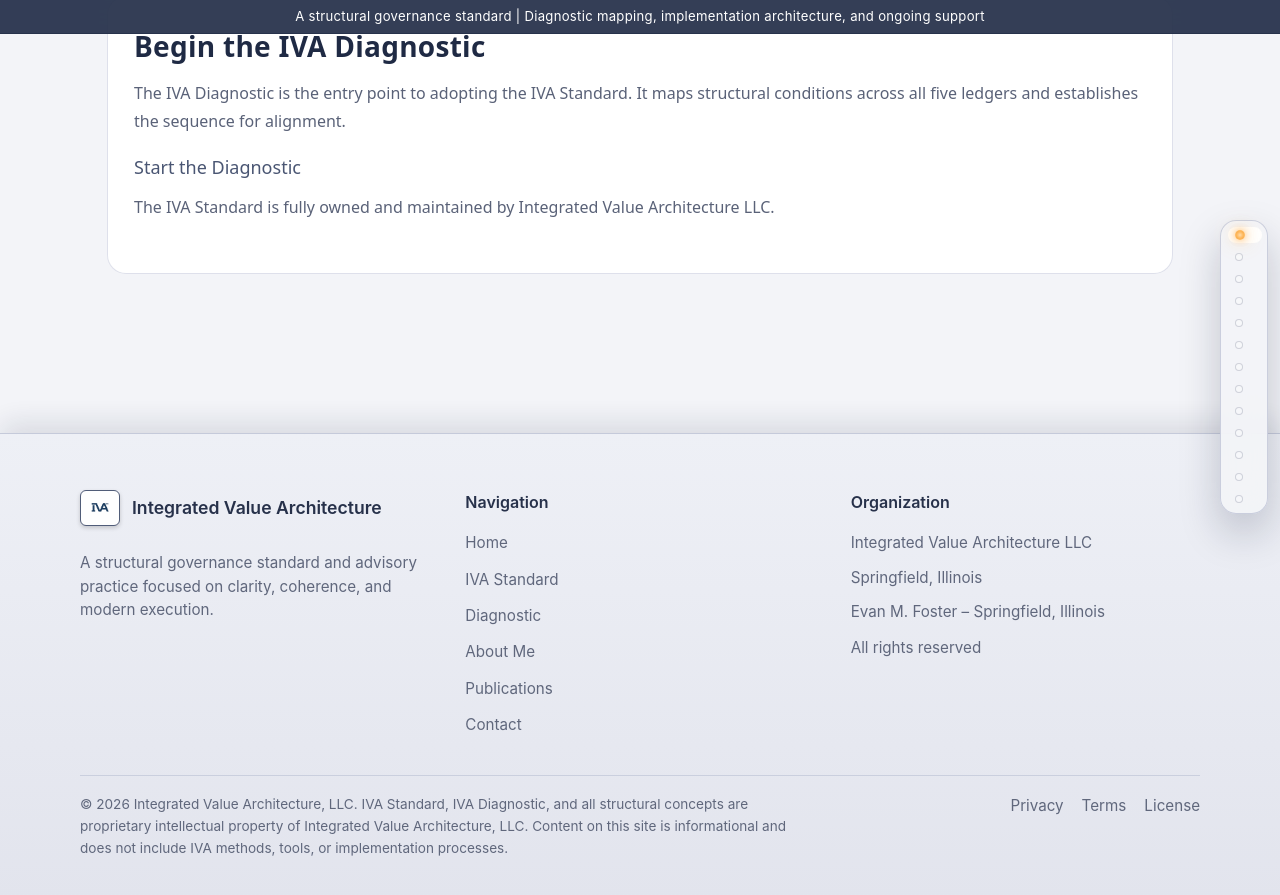
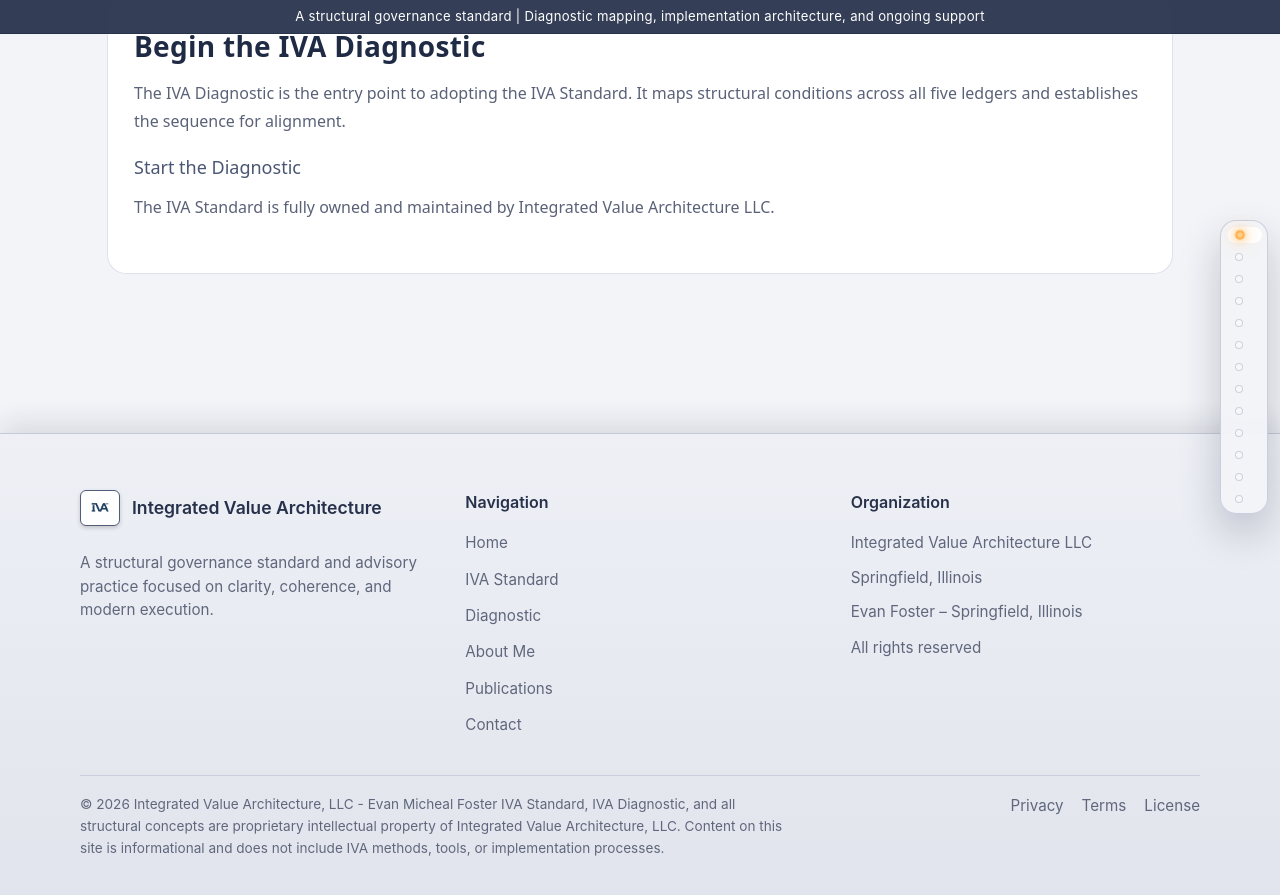
Before and after one commit to efost7873/integratedvaluearchitecture.com, a Jekyll site: the page built from index.html, in a window 1280 px wide and 900 px high, scrolled down 6000 px. Shown: the top 895 px of the window. Built offline with Jekyll 4.4.1, drawn with Linux system fonts in a browser that asks for light colours.

Commit message:
Update footer.html

```diff
--- a/_includes/footer.html
+++ b/_includes/footer.html
@@ -38,7 +38,7 @@
 
         <!-- Minimal authority link for search engines -->
         <a class="iva-footer-link" href="{{ site.baseurl }}/evan-foster-springfield-illinois">
-          Evan M. Foster – Springfield, Illinois
+          Evan Foster – Springfield, Illinois
         </a>
 
         <p class="iva-footer-text">All rights reserved</p>
@@ -49,7 +49,7 @@
     <!-- Legal Row -->
     <div class="iva-footer-bottom">
       <div class="iva-footer-legal">
-        © 2026 Integrated Value Architecture, LLC.
+        © 2026 Integrated Value Architecture, LLC - Evan Micheal Foster
         <span class="iva-footer-ip">
           IVA Standard, IVA Diagnostic, and all structural concepts are proprietary intellectual property of Integrated Value Architecture, LLC.
           Content on this site is informational and does not include IVA methods, tools, or implementation processes.
```
